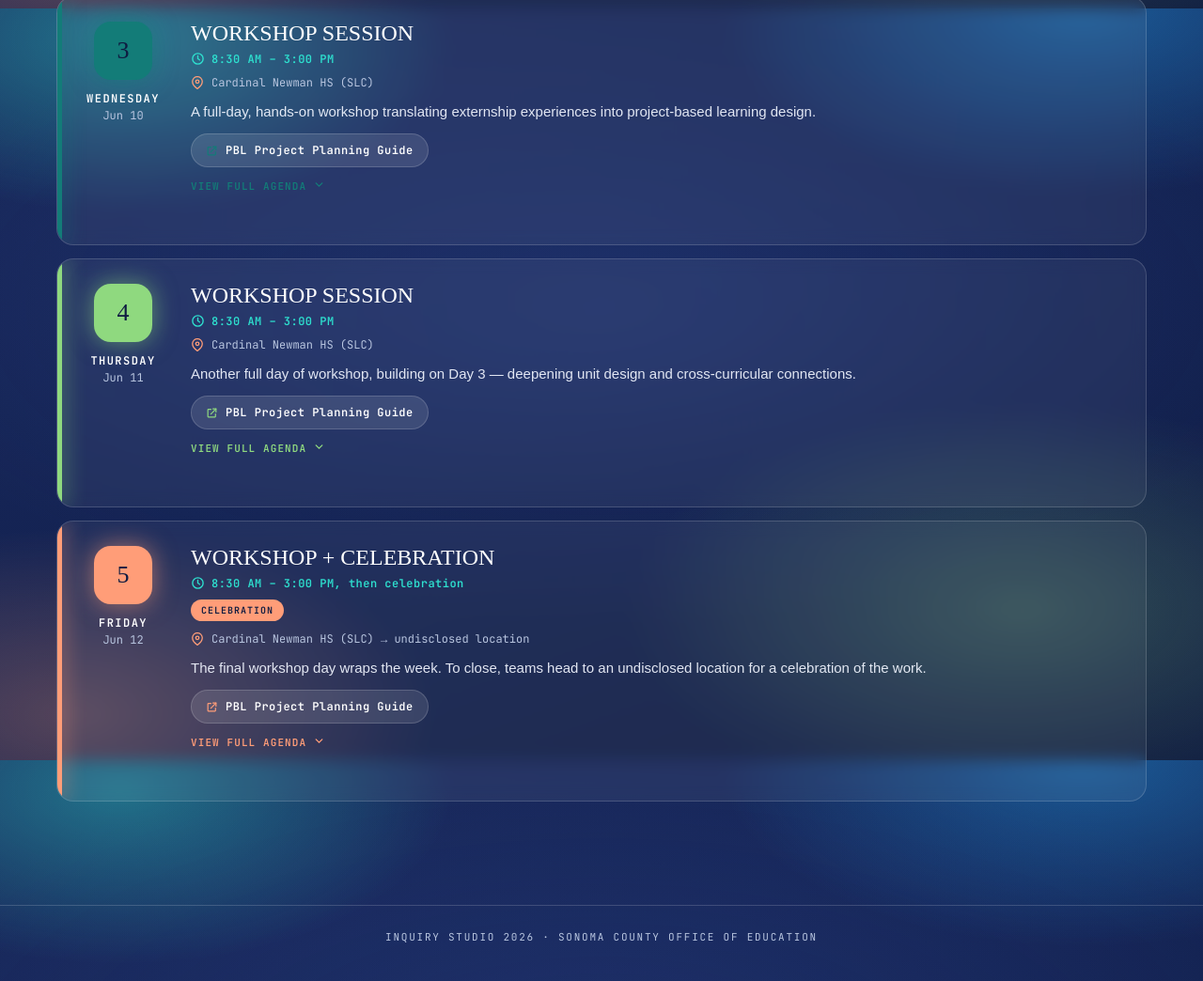
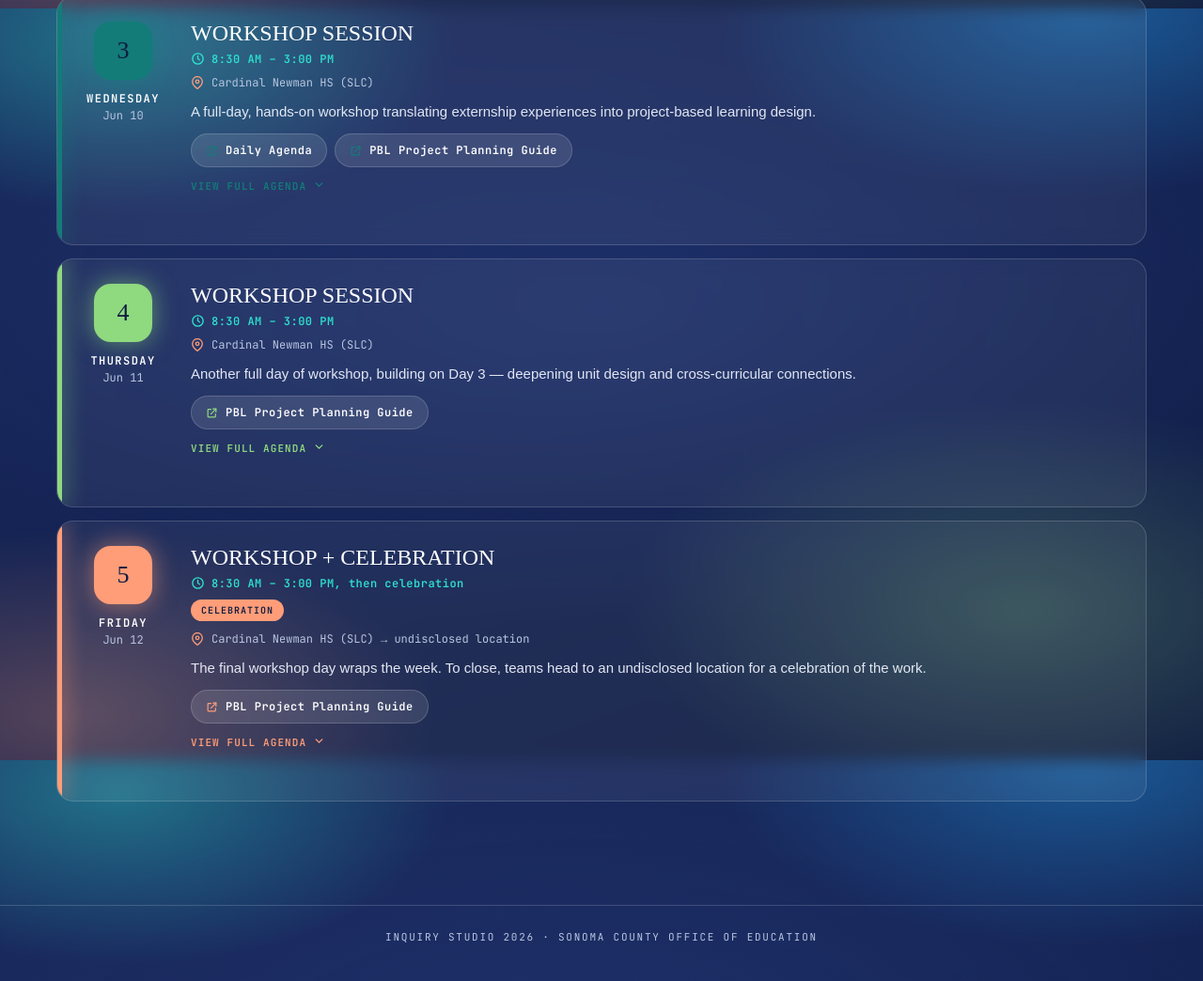
Before and after one commit to ccatelli-ship-it/inquirystudio, a plain HTML site: page index.html in a window 1280 px wide. Shown: the part 1591-2635 px from the top of the page at 94% size. Drawn offline with Linux system fonts and the light colour scheme; a web font is replaced by a local one.

Commit message:
Publish update 2026-06-10T00:23Z

```diff
--- a/index.html
+++ b/index.html
@@ -367,22 +367,23 @@ const SCHEDULE = [
     title:"Workshop Session", when:"8:30 AM – 3:00 PM",
     where:"Cardinal Newman HS (SLC)", tags:[],
     body:"A full-day, hands-on workshop translating externship experiences into project-based learning design.",
-    links:[{ label:"PBL Project Planning Guide", url:"pbl-planning-guide/" }],
+    links:[{ label:"Daily Agenda", url:"https://docs.google.com/document/d/1-5sqVuyYmt8gH60oiaiP2mW0dUKcrUse0953Pf8K_F8/edit?usp=sharing" },{ label:"PBL Project Planning Guide", url:"pbl-planning-guide/" }],
     agenda:[
-      {time:"9:00 AM", what:"Welcome to Inquiry Studio + TLCD Architecture", desc:"Coffee, connect with your team, & Bring-a-Student-to-Work Challenge. Orient yourself to the space — intro from Chris & Lauren."},
-      {time:"9:05 AM", what:"Housekeeping + Our Why & Vision", desc:"Why are we here? What challenges are we trying to solve? What is Inquiry Studio?", links:[{label:"YouthTruth Reports", url:"https://www.scoe.org/for-families/sonoma-county-office-of-education-youthtruth-schools-survey"}]},
-      {time:"9:15 AM", what:"Creating a Safe & Challenge Space for Growth", desc:"Can we create a space here and in our classrooms where we (and students) can take risks, make mistakes, & think critically? Norms.", links:[{label:"John Amaechi Video", url:"https://www.facinghistory.org/resource-library/john-amaechi-discusses-identity"}]},
-      {time:"9:35 AM", what:"Core Values (Personal, Classroom & Team)", desc:"Identify your core values. Design starts with internal reflection: Value → Beliefs → Behaviors.", links:[{label:"Core Values", url:"https://docs.google.com/document/d/1eQtgBxQPHjkUvxTnvuwzkeafIB56G0xuqUVG9oKjzRQ/edit"},{label:"Teaching Values", url:"https://docs.google.com/document/d/1N02HfmmVnXCxx_ijDq3dBm9ApFaCBEi8wYYqqMdzTxo/edit"}]},
-      {time:"10:05 AM", what:"Pre-Conditions for PBL", desc:"Read, reflect & share: \"8 Components of a Reflective Classroom.\"", links:[{label:"8 Components", url:"https://drive.google.com/file/d/1nla-NvDpDDmvoQzqStT74p-KsQCN89Fb/view"},{label:"Why Preconditions Matter", url:"https://docs.google.com/document/d/1najfqZlL1w-iIV7O2FJZbKL-nPz25Ntrn0sA-E3hU48/edit"}]},
-      {time:"10:25 AM", what:"Break", desc:"", brk:true},
-      {time:"10:30 AM", what:"Team Connection + Purpose", desc:"Card activity: Team Work Game."},
-      {time:"11:05 AM", what:"Externship Expectations, Schedules & Plan", desc:"CTE Foundation — Brandon Jewell.", links:[{label:"Externship Folder", url:"https://drive.google.com/drive/folders/1yHCuckEW1qb1o6faLcsxlYjhHvDBW8IS"}]},
-      {time:"11:20 AM", what:"PBL Slice — Entry Event Challenge Instructions", desc:""},
-      {time:"11:30 AM", what:"Entry Event Challenge & Lunch", desc:""},
-      {time:"12:15 PM", what:"PBL Slice — Complete Entry Event Challenge", desc:"Driving Question lightning round, NTKs."},
-      {time:"12:45 PM", what:"Expert Input Session", desc:"TLCD Architecture."},
-      {time:"1:15 PM", what:"PBL Slice", desc:"Deeper NTKs, research, ideate, prototype, feedback, adjustments.", links:[{label:"Design Resource Folder", url:"https://drive.google.com/drive/folders/19xDZHBDpY3uKSTWBQCJ8fH-yHLe7dxwN"}]},
-      {time:"2:30 PM", what:"Exhibition of Learning", desc:""},
+      {time:"8:30 AM", what:"Welcome to Inquiry Studio + Housekeeping for the Week", desc:"Coffee, connect with your team & Rank Order Protocol. Orient yourself to the space — intro from Chris & Lauren."},
+      {time:"8:40 AM", what:"Shuffle and Share | Components of a Reflective Classroom", desc:"Build connection and share info."},
+      {time:"8:45 AM", what:"Preconditions for PBL | Connecting the Dots", desc:"Shared Values, Teaching Values & the Reflective Classroom.", links:[{label:"Core Values", url:"https://docs.google.com/document/d/1eQtgBxQPHjkUvxTnvuwzkeafIB56G0xuqUVG9oKjzRQ/edit"},{label:"Teaching Values", url:"https://docs.google.com/document/d/1N02HfmmVnXCxx_ijDq3dBm9ApFaCBEi8wYYqqMdzTxo/edit"},{label:"8 Components", url:"https://drive.google.com/file/d/1nla-NvDpDDmvoQzqStT74p-KsQCN89Fb/view"},{label:"Why Preconditions Matter", url:"https://docs.google.com/document/d/1najfqZlL1w-iIV7O2FJZbKL-nPz25Ntrn0sA-E3hU48/edit"}]},
+      {time:"9:00 AM", what:"Creating a Safe and Challenge Space | Norms", desc:"Can we create a space here and in our classrooms where we (and students) can take risks, make mistakes, & think critically? Norms.", links:[{label:"John Amaechi Video", url:"https://www.facinghistory.org/resource-library/john-amaechi-discusses-identity"}]},
+      {time:"9:15 AM", what:"Why are we here? What's shifting in CTE?", desc:"Local, state, and national data behind the shifts in CTE. What is GSPP? What is our consortium grant about?"},
+      {time:"9:35 AM", what:"Why Inquiry Studio?", desc:"What is the structure and purpose of Inquiry Studio? What problem is it looking to solve?"},
+      {time:"9:45 AM", what:"Finish our PBL Slice", desc:"Reframe of driving questions, ideation and prototyping, exhibition of learning."},
+      {time:"10:20 AM", what:"Break", desc:"", brk:true},
+      {time:"10:30 AM", what:"Unpack the PBL Slice", desc:"Gold Standard PBL and forming an inquiry mindset."},
+      {time:"11:10 AM", what:"Lunch", desc:"", brk:true},
+      {time:"11:45 AM", what:"Now it's Your Turn!", desc:"Vision for Inquiry Studio — what are we cooking?"},
+      {time:"12:30 PM", what:"Where do we start?", desc:"On-ramp to PBL — curriculum mapping for integration.", links:[{label:"Curriculum Mapping", url:"curriculum-mapping/"}]},
+      {time:"1:30 PM", what:"Break", desc:"", brk:true},
+      {time:"1:40 PM", what:"Looking for Links Through Authenticity", desc:"How can we utilize our externship, student interests, and the real world to identify links across our content areas?", links:[{label:"Looking for Links", url:"looking-for-links/"}]},
+      {time:"2:20 PM", what:"Drafting a Driving Question", desc:"The hardest part of designing a PBL unit. Productive struggle, wordsmithing, and looking for relevance."},
       {time:"3:00 PM", what:"Feedback & Adjourn", desc:"", links:[{label:"Feedforward", url:FEEDBACK}]},
     ] },
 
```
